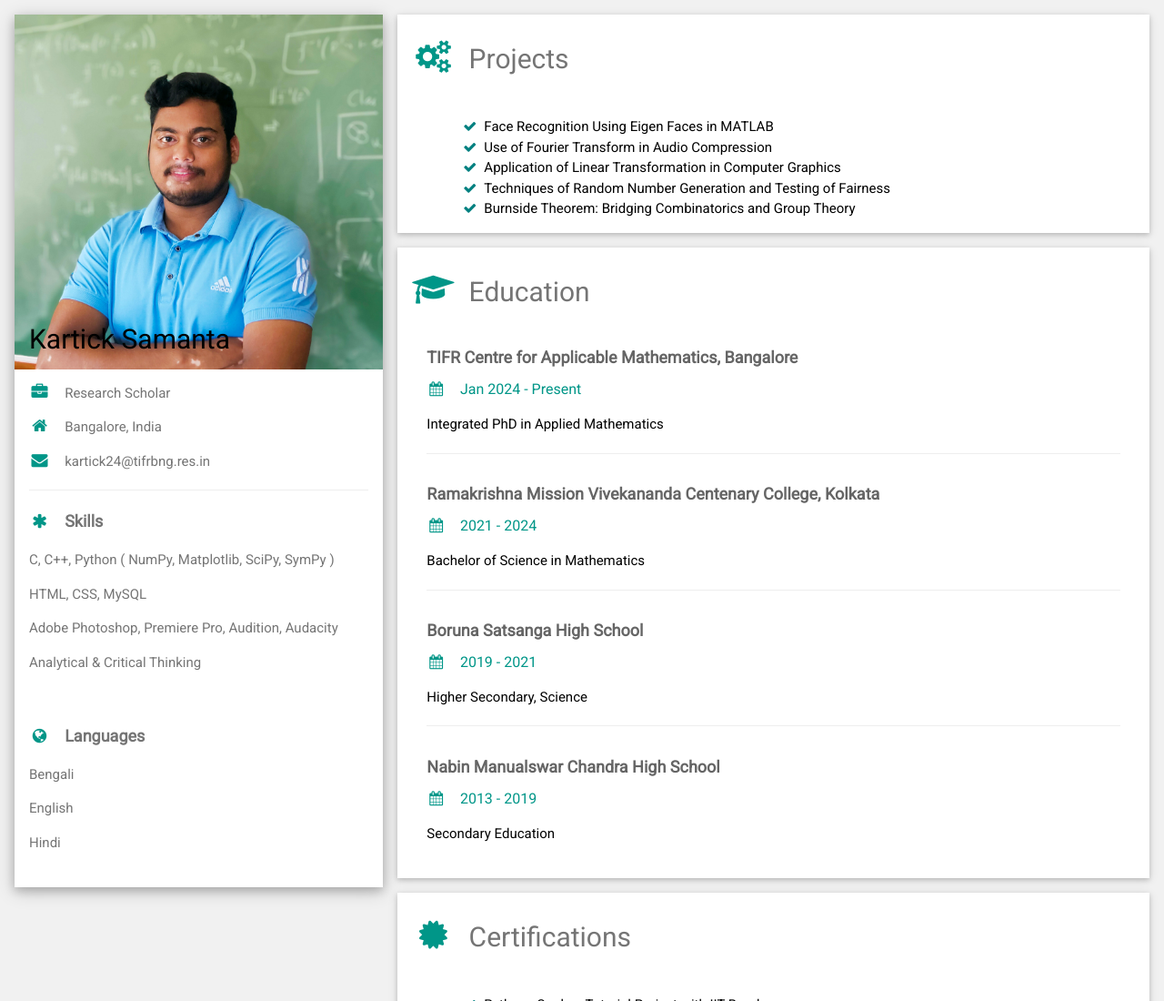
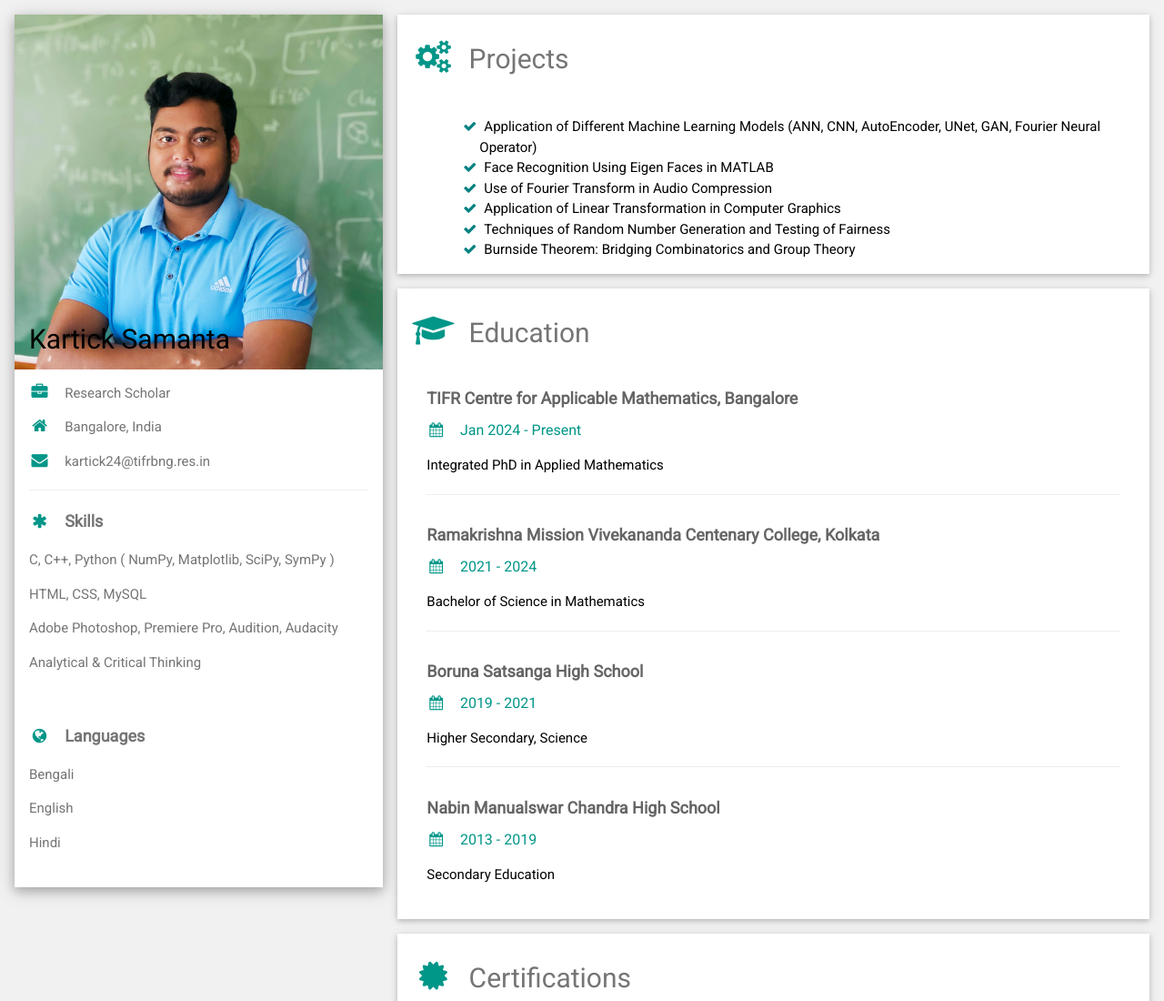
Before and after one commit to meshbykartick/MyCV, a plain HTML site: page index.html in a window 1280 px wide. Shown: the top 1100 px of the page at 91% size. Drawn offline with nearby package versions, Linux system fonts and the light colour scheme.

Commit message:
Update index.html

```diff
--- a/index.html
+++ b/index.html
@@ -61,6 +61,7 @@ html,body,h1,h2,h3,h4,h5,h6 {font-family: "Roboto", sans-serif}
         <h2 class="w3-text-grey w3-padding-16"><i class="fa fa-cogs fa-fw w3-margin-right w3-xxlarge w3-text-teal"></i>Projects</h2>
         <div class="w3-container">
           <ul>
+            <li class="bullet">Application of Different Machine Learning Models (ANN, CNN, AutoEncoder, UNet, GAN, Fourier Neural Operator)</li>
             <li class="bullet">Face Recognition Using Eigen Faces in MATLAB</li>
             <li class="bullet">Use of Fourier Transform in Audio Compression</li>
             <li class="bullet">Application of Linear Transformation in Computer Graphics</li>
```
